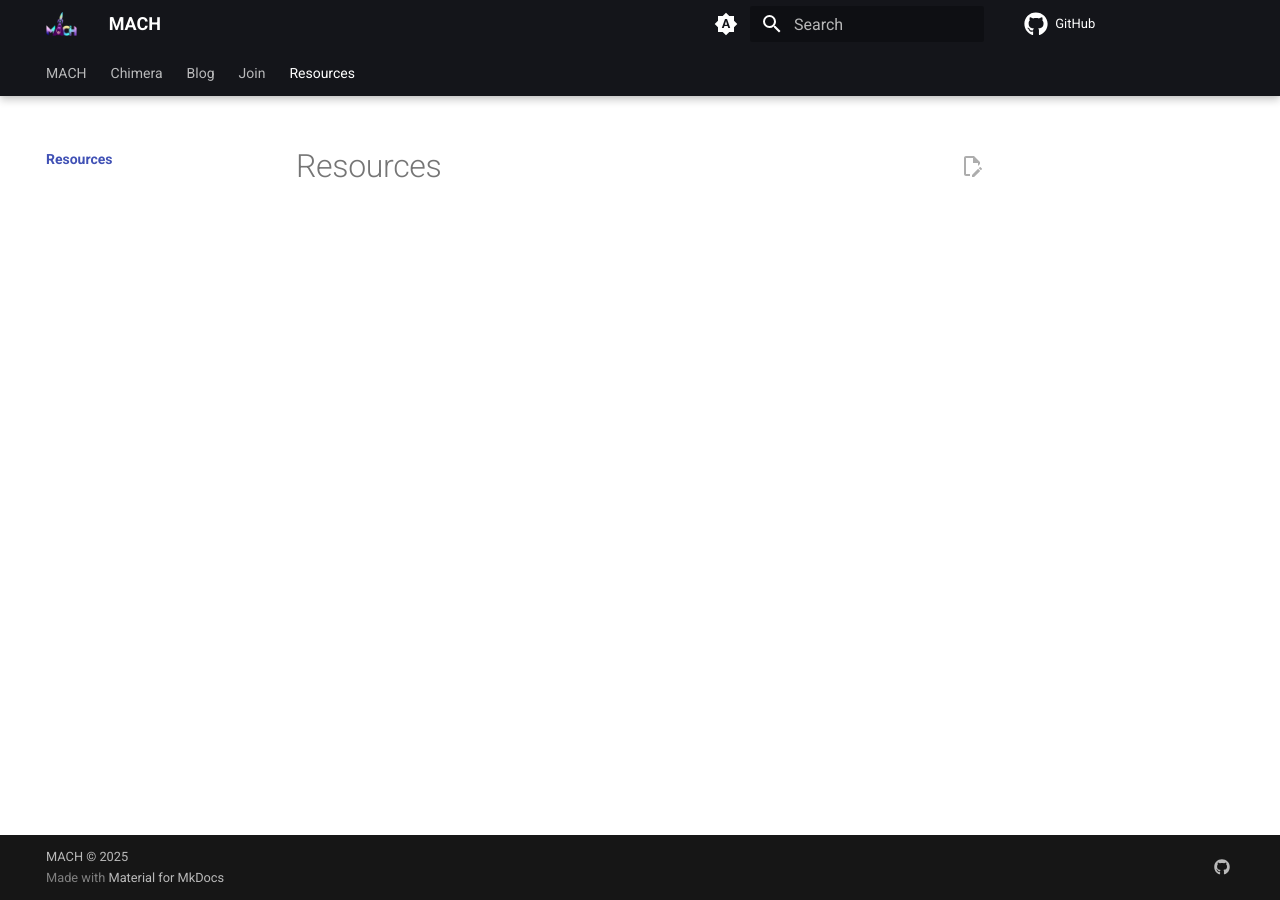
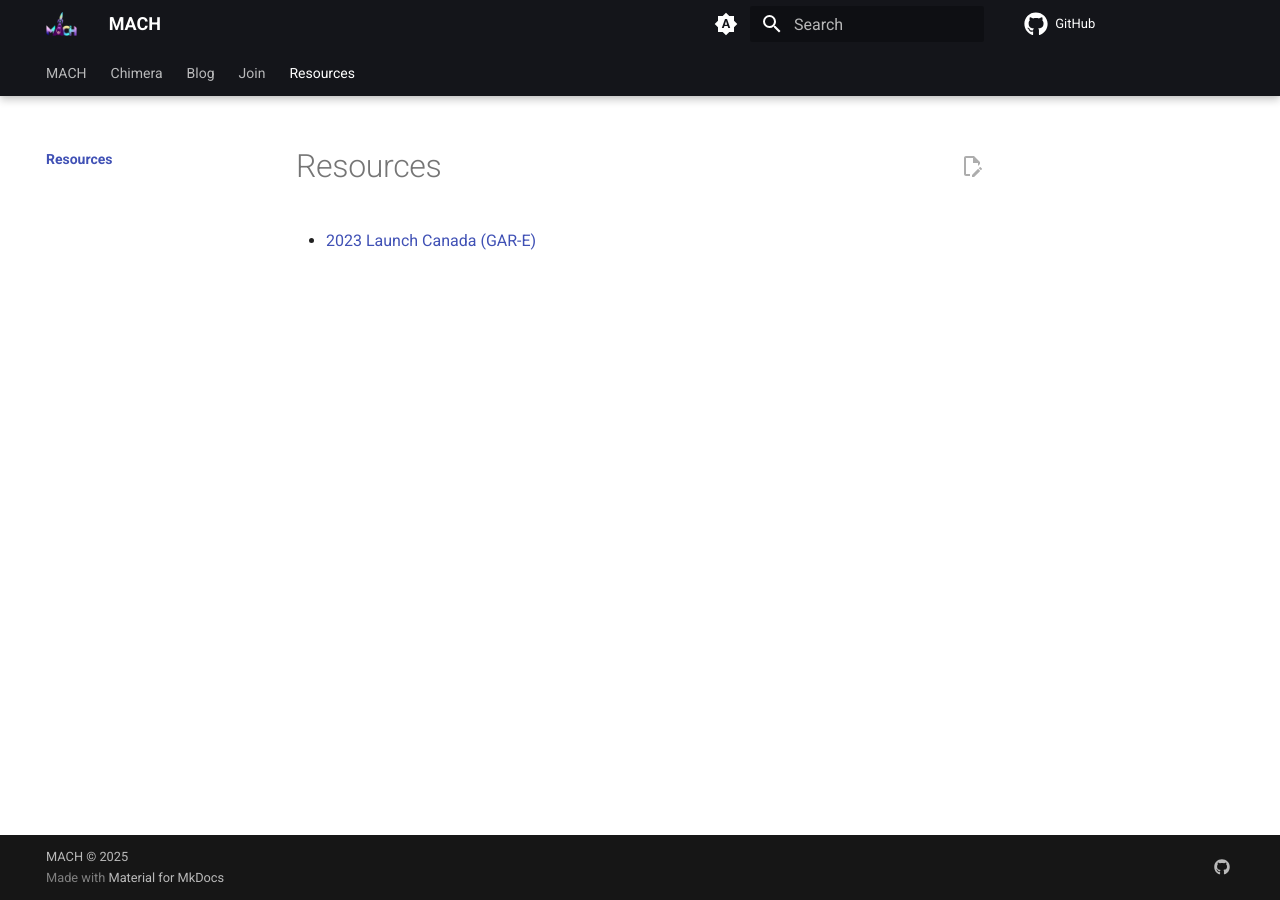
Before and after one commit to machtmu/tmurocketry.com, an MkDocs documentation site: the page built from docs/resources/index.md, in a window 1280 px wide. Built offline with MkDocs 1.6.1 and Material for MkDocs 9.7.7, drawn with Linux system fonts in a browser that asks for light colours; comment, search, counter and statistics services are not loaded.

Commit message:
Added 2023 LCR

```diff
--- a/docs/resources/index.md
+++ b/docs/resources/index.md
@@ -1 +1,3 @@
 # Resources
+
+- [2023 Launch Canada (GAR-E)](<MACH_LCR2023 R4.2.pdf>)
```
Also changed, not shown: 1 other file.
